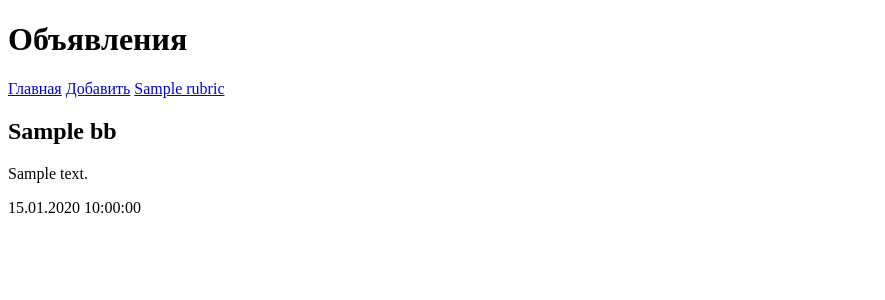
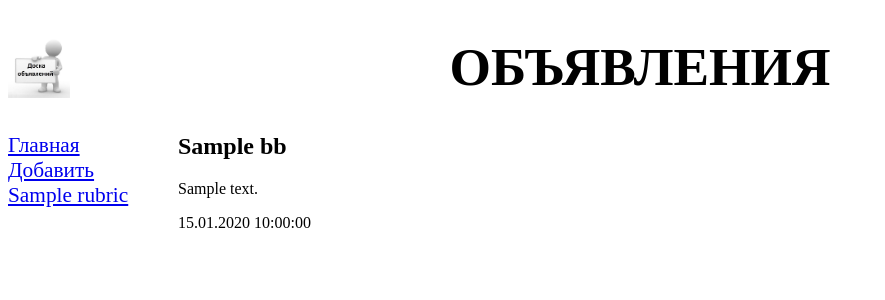
Before and after one commit to anton1k/homework-django3, a Django app: template samplesite/templates/bboard/index.html in a window 1280 px wide. Shown: the top 300 px of the page, without its empty margins (0-885 px from the left). Run offline with Django 3.2, Linux system fonts and the light colour scheme; the template is opened without the code that fills it: values that come from a table or form of the project are taken from there, others are empty; tables that the repository leaves empty hold one stand-in row (values such as "Sample post"); parts of the project's set-up code (start-up, migrations or seed data) failed here and were passed over.

Commit message:
add static

```diff
--- /dev/null
+++ b/samplesite/bboard/static/css/style.css
@@ -0,0 +1,18 @@
+header h1 {
+    font-size : 40pt;
+    text-transform: uppercase;
+    text-align: center;
+    background: url("../img/bg.jpg") left / auto 100% no-repeat;
+}
+nav {
+    font-size: 16pt;
+    width : 150px;
+    float : left;
+}
+nav а {
+    display: block;
+    margin : 10px 0px;
+}
+section {
+    margin-left: 170px;
+}
--- a/samplesite/settings/settings.py
+++ b/samplesite/settings/settings.py
@@ -121,4 +121,7 @@ USE_TZ = True
 # Static files (CSS, JavaScript, Images)
 # https://docs.djangoproject.com/en/3.0/howto/static-files/
 
+# MEDIA_ROOT = os.path.join(BASE_DIR, 'media')
+STATIC_ROOT = os.path.join(BASE_DIR, 'static')
 STATIC_URL = '/static/'
+# MEDIA_URL = '/media/'
--- a/samplesite/settings/urls.py
+++ b/samplesite/settings/urls.py
@@ -1,7 +1,16 @@
 from django.contrib import admin
 from django.urls import path, include
+from django.conf import settings
+from django.conf.urls.static import static
 
 urlpatterns = [
     path('admin/', admin.site.urls),
     path('bboard/', include('samplesite.bboard.urls'))
 ]
+
+
+if settings.DEBUG:
+    # urlpatterns += static(settings.MEDIA_URL, document_root=settings.MEDIA_ROOT)
+    urlpatterns += static(settings.STATIC_URL, document_root=settings.STATIC_ROOT)
+    print(settings.STATIC_ROOT)
+    print(1111111)
--- a/samplesite/templates/layout/basic.html
+++ b/samplesite/templates/layout/basic.html
@@ -1,9 +1,13 @@
+{% load static %}
+
 <!DOCTYPE html>
     <html>
 
     <head>
         <meta charset="UTF-8">
-            <title> {% block title %} Главная {% endblock %} :: Доска объявлений</title>
+        <title> {% block title %} Главная {% endblock %} :: Доска объявлений</title>
+
+        <link rel="stylesheet" type="text/css"href="{% static 'css/style.css' %}">
     </head>
 
     <body>
```
Also changed, not shown: samplesite/bboard/static/img/bg.jpg (added).
